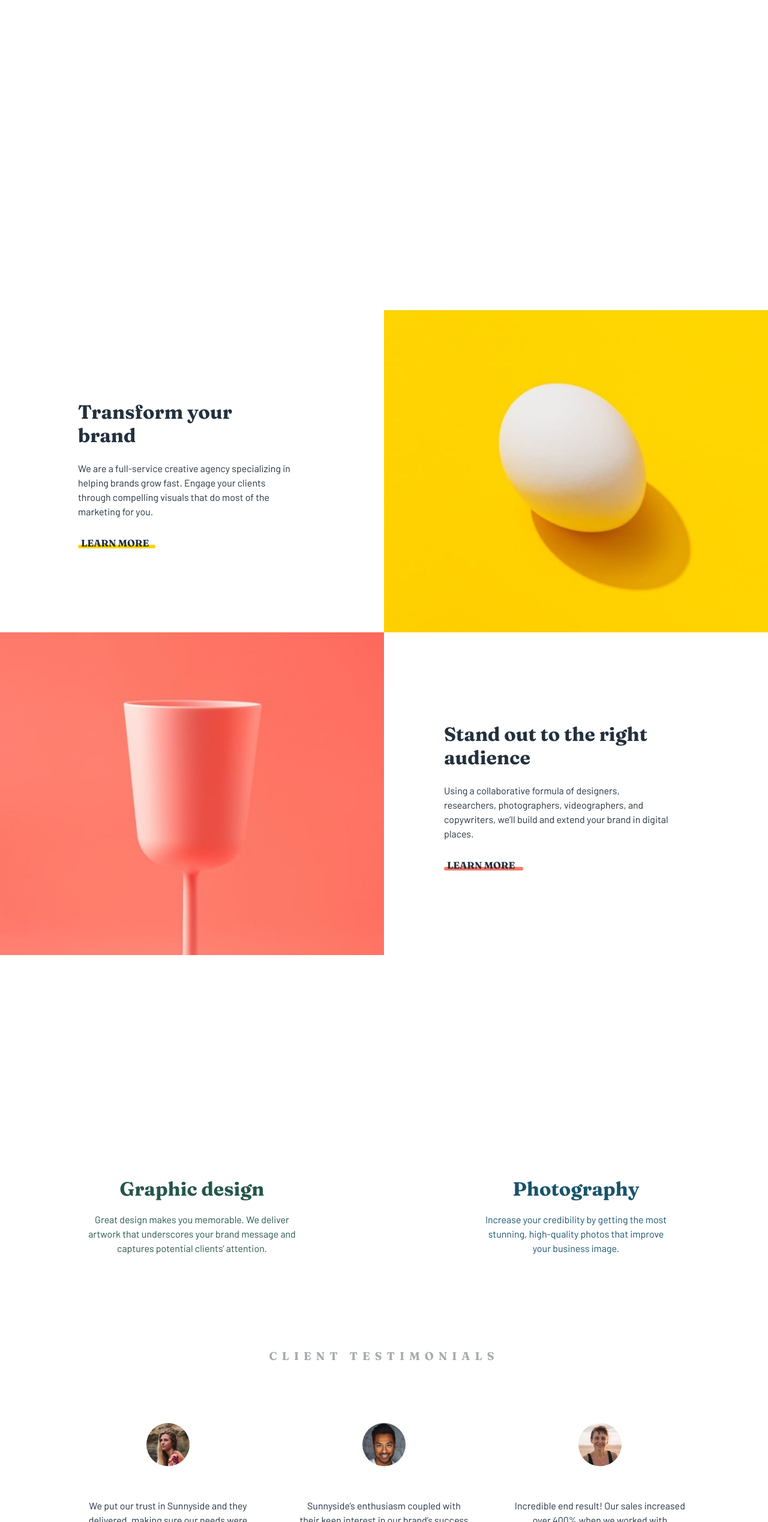
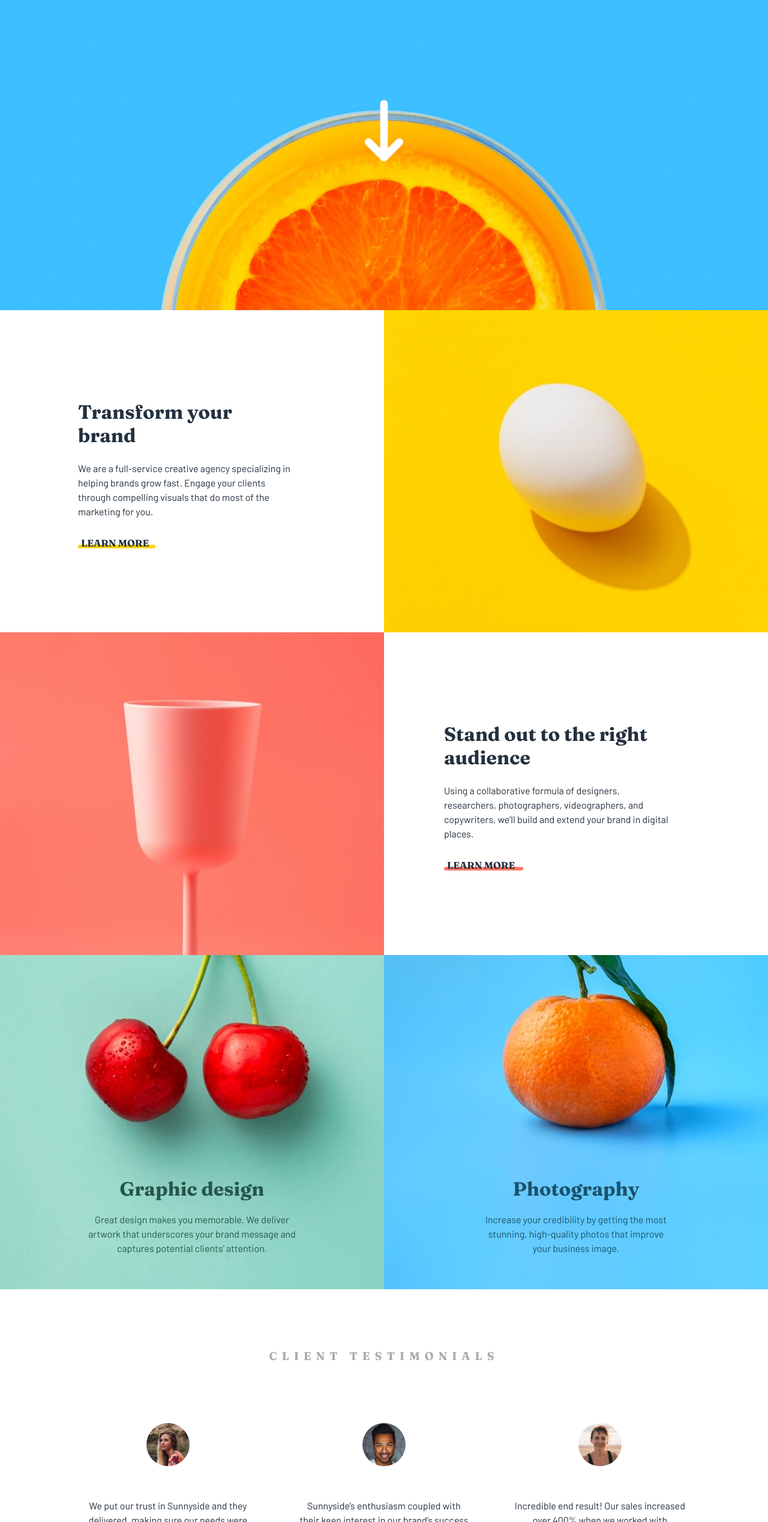
Before and after one commit to Theadedamola/sunnyside-agency, a plain HTML site: page index.html in a window 1280 px wide. Shown: the part 263-2800 px from the top of the page at 60% size. Drawn offline with Linux system fonts and the light colour scheme.

Commit message:
Update style.css

```diff
--- a/css/style.css
+++ b/css/style.css
@@ -65,7 +65,7 @@ nav ul li button a:hover{
 
 
 header{
-    background-image: url("images/desktop/image-header.jpg");
+    background-image: url("../images/desktop/image-header.jpg");
     background-size: cover;
     background-repeat: no-repeat;
     height: 700px;
@@ -144,7 +144,7 @@ hr{
 }
 
 .graphic-design{
-    background-image: url("images/desktop/image-graphic-design.jpg");
+    background-image: url("../images/desktop/image-graphic-design.jpg");
     background-size: cover;
     height: 557px;
     text-align: center;
@@ -161,7 +161,7 @@ hr{
     margin: auto;
 }
 .photography{
-    background-image: url("images/desktop/image-photography.jpg");
+    background-image: url("../images/desktop/image-photography.jpg");
     background-size: cover;
     text-align: center;
     height: 557px;
@@ -318,7 +318,7 @@ footer > div li a{
         text-align: center;
     }
     header{
-        background-image: url("images/mobile/image-header.jpg");
+        background-image: url("../images/mobile/image-header.jpg");
         background-size: cover;
         background-position: center;
         padding-top: 80px;
```
